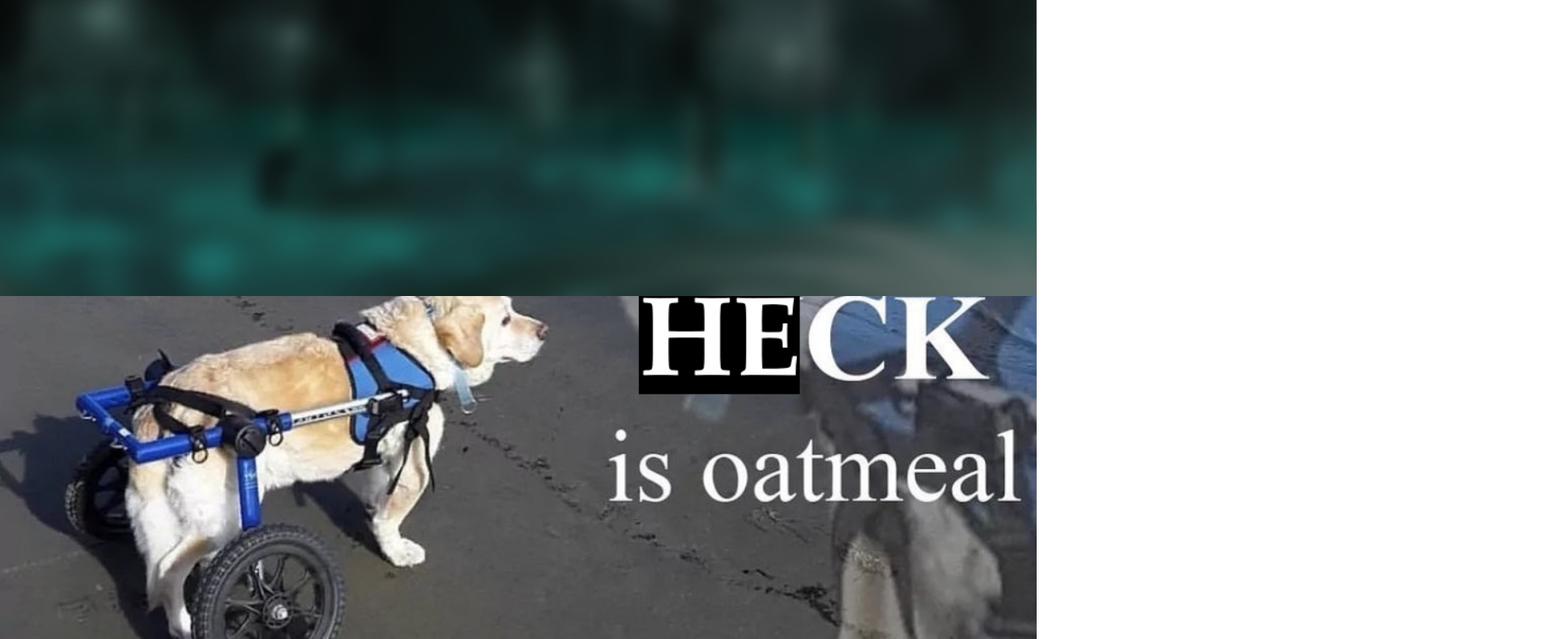
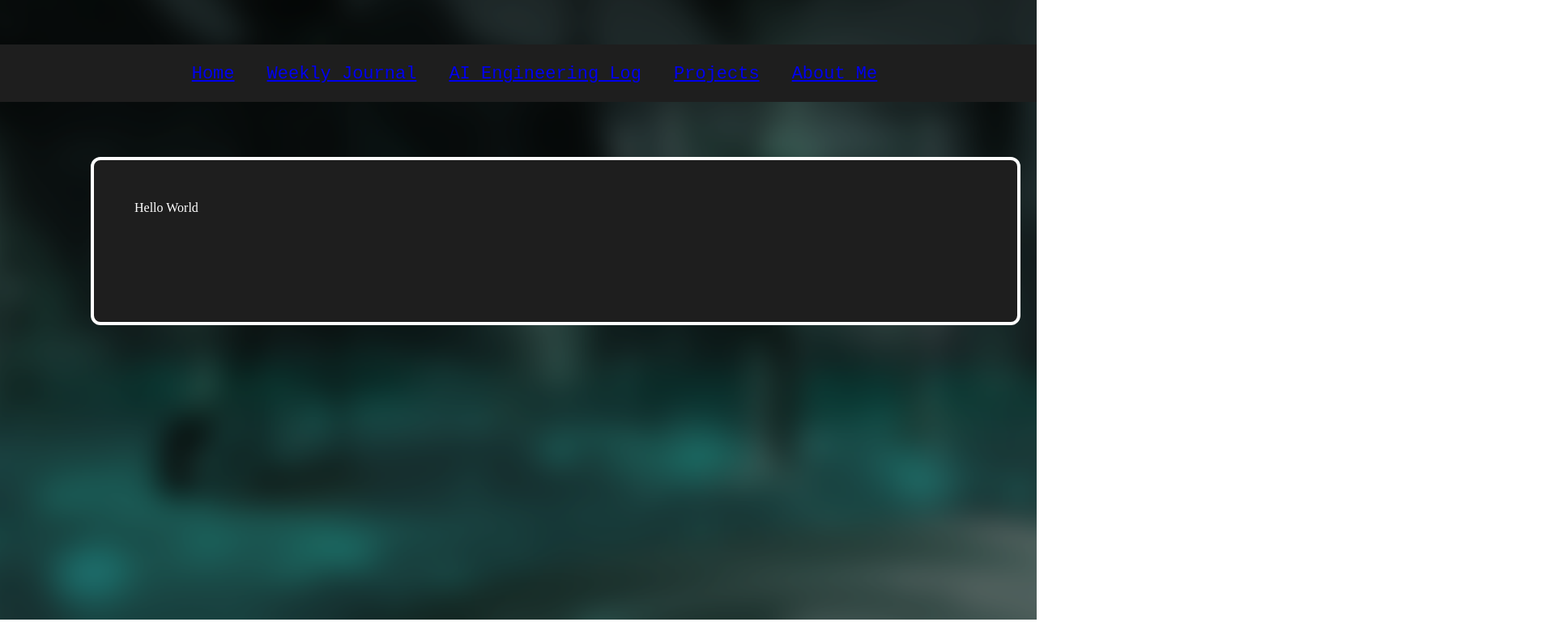
Before and after one commit to JoelO-githu-b/developer-engineering-notebook, a plain HTML site: page index.html in a window 1280 px wide. Shown: the part 674-1464 px from the top of the page at 81% size, 1920 px wide, since content can reach past the window. Drawn offline with Linux system fonts and the light colour scheme; a web font is replaced by a local one.

Commit message:
Progress #2

```diff
--- a/css/styles.css
+++ b/css/styles.css
@@ -8,13 +8,13 @@
   font-style: normal;
 }
 nav {
+    font-size: 22px;
     font-weight: 700;
 }
 .nav-link-container {
-    padding-top: 15px;
-    padding-bottom: 10px;
+
     background-color: #1e1e1e;
-
+    position: fixed; bottom: 0; left: 0; width: 100%;
 }
 h1 {
     font-weight: 700;
--- a/index.html
+++ b/index.html
@@ -19,6 +19,7 @@
             padding: 0;
             max-width: 100%;
             max-height: 100%;
+            height: 2000px;
             overflow-x: hidden;
         }
 
@@ -80,14 +81,19 @@
             width: 100%;
             height: 600px;
         }
+        .parallax-body {
+            padding: 0;
+            margin: 0;
+        }
 
         /* The actual background image layer */
         .parallax-bg {
             position: absolute;
+            z-index: index inherit;
             top: 0;
             left: 0;
             width: 100%;
-            height: 130%; /* Make it taller so it doesn't leave gaps when moving */
+            height: 180%; /* Make it taller so it doesn't leave gaps when moving */
             background-image: url('images/howlingturnpikeblur.png');
             background-size: cover;
             background-position: center;
@@ -98,10 +104,19 @@
         .parallax-content {
             position: relative;
             z-index: 2;
-            display: flex;
             justify-content: center;
-            align-items: center;
             color: white;
+        }
+
+        .expand-container {
+            background-color: #1E1E1E;
+            border-radius: 12px;
+            border: 4px solid white;
+            padding: 50px;
+            margin: 20px;
+            width: 0px;
+            height: 100px;
+            transition: width 0.1s ease, height 0.1s ease;
         }
 
         /* 4. Infinite Loop Animation */
@@ -118,9 +133,12 @@
 </head>
 
 <body>
+
+
     <div class="parallax-container">
         <div class="parallax-bg" id="parallaxImage"></div>
         <div class="parallax-content">
+            <div>
                 <div class="wavy-banner">
                     <div class="banner-content">
                         <div>
@@ -132,19 +150,28 @@
                     <div class="wave-wrapper"></div>
                 </div>
 
-        </div>
+                <div style="margin-bottom: 120px;"></div>
+                <!--<div class="oatmeal">
+                    <img src="images/wtfoatmeal.jpg">
+                </div>-->
+
+                <div class = "expand-container" id = "container-1" style = "width: 1100px">
+                    <div>Hello World</div>
+
                 </div>
 
-    <div class="expand-frame-1">
-        <h1>Hello</h1>
+                <div style="margin-bottom: 420px;"></div>
+
+                <div class = "expand-container" id = "container-2" style = "margin-left: auto; width: 100px;">
+                    <div>Hello World</div>
+
                 </div>
+
                 <div class="custom-cursor"></div>
 
 
 
-    <div class="oatmeal">
-        <img src="images/wtfoatmeal.jpg">
-    </div>
+
 
                 <div>
                     <nav>
@@ -161,6 +188,9 @@
                     </nav>
                 </div>
 
+                </div>
+        </div>
+    </div>
 
 </body>
 
--- a/js/main-page-js.js
+++ b/js/main-page-js.js
@@ -1,5 +1,8 @@
- document.addEventListener('scroll', function() {
-    const parallax = document.getElementById("parallaxImage");
+const parallax = document.getElementById("parallaxImage");
+const expandContainer = document.getElementById("container-1");
+const expandContainer2 = document.getElementById("container-2");
+
+document.addEventListener('scroll', function() {
     let scrollPosition = window.pageYOffset;
 
     /*
@@ -8,4 +11,14 @@
     0.2 = Background moves very slowly.
     */
     parallax.style.transform = "translateY(" + (scrollPosition * 0.5) + "px)";
+    // 3. Get the current vertical scroll position
+    const scrollValue = window.scrollY;
+
+    // 4. Calculate the new size (Base size of 100px + scroll amount)
+
+    // 5. Apply the new size to the box
+    expandContainer.style.width = (1100 - scrollValue) + 'px';
+
+    expandContainer2.style.width = (scrollValue-200) + 'px';
+
 });
```
Also changed, not shown: images/pleadful.png (added). Lines whose indentation alone changed are shown as unchanged.
